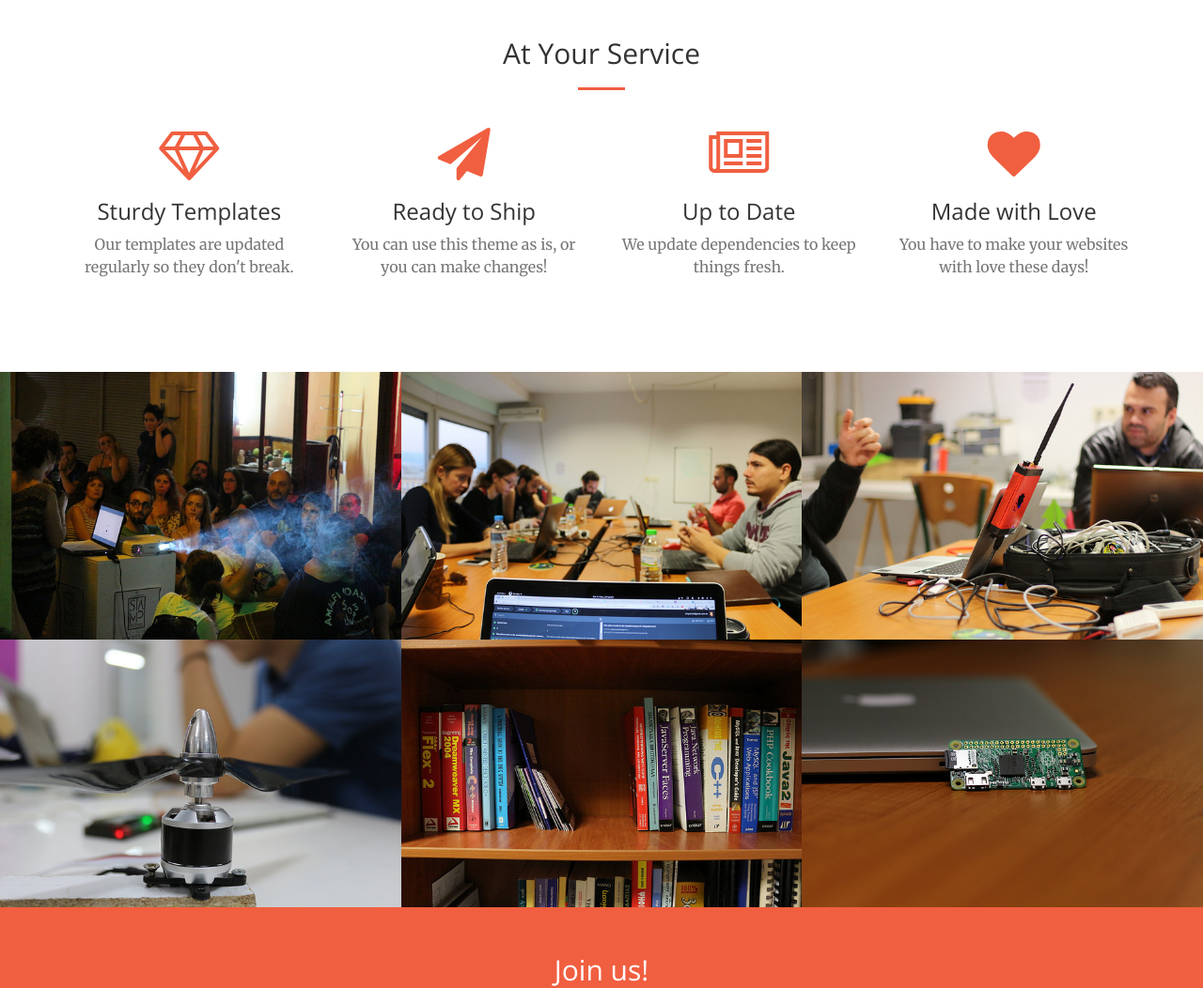
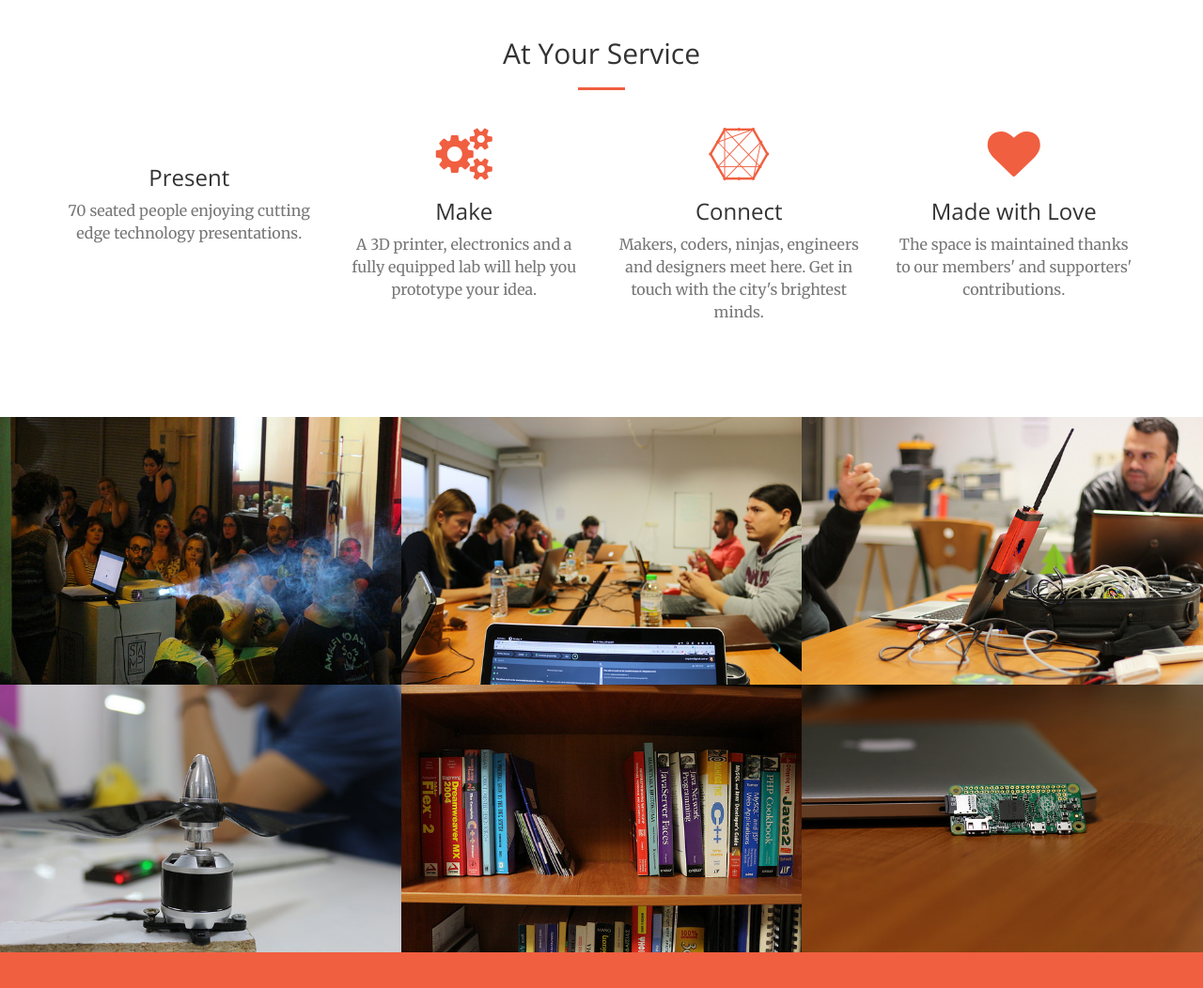
Before and after one commit to lambdaspace/new_website, a plain HTML site: page index.html in a window 1280 px wide. Shown: the part 860-1912 px from the top of the page at 94% size. Drawn offline with nearby package versions, Linux system fonts and the light colour scheme.

Commit message:
Update spaces info

```diff
--- a/index.html
+++ b/index.html
@@ -96,30 +96,30 @@
             <div class="row">
                 <div class="col-lg-3 col-md-6 text-center">
                     <div class="service-box">
-                        <i class="fa fa-4x fa-diamond wow bounceIn text-primary"></i>
-                        <h3>Sturdy Templates</h3>
-                        <p class="text-muted">Our templates are updated regularly so they don't break.</p>
+                        <i class="fa fa-4x fa-hashtag wow bounceIn text-primary"></i>
+                        <h3>Present</h3>
+                        <p class="text-muted">70 seated people enjoying cutting edge technology presentations.</p>
                     </div>
                 </div>
                 <div class="col-lg-3 col-md-6 text-center">
                     <div class="service-box">
-                        <i class="fa fa-4x fa-paper-plane wow bounceIn text-primary" data-wow-delay=".1s"></i>
-                        <h3>Ready to Ship</h3>
-                        <p class="text-muted">You can use this theme as is, or you can make changes!</p>
+                        <i class="fa fa-4x fa-gears wow bounceIn text-primary" data-wow-delay=".1s"></i>
+                        <h3>Make</h3>
+                        <p class="text-muted">A 3D printer, electronics and a fully equipped lab will help you prototype your idea.</p>
                     </div>
                 </div>
                 <div class="col-lg-3 col-md-6 text-center">
                     <div class="service-box">
-                        <i class="fa fa-4x fa-newspaper-o wow bounceIn text-primary" data-wow-delay=".2s"></i>
-                        <h3>Up to Date</h3>
-                        <p class="text-muted">We update dependencies to keep things fresh.</p>
+                        <i class="fa fa-4x fa-connectdevelop  wow bounceIn text-primary" data-wow-delay=".2s"></i>
+                        <h3>Connect</h3>
+                        <p class="text-muted">Makers, coders, ninjas, engineers and designers meet here. Get in touch with the city's brightest minds.</p>
                     </div>
                 </div>
                 <div class="col-lg-3 col-md-6 text-center">
                     <div class="service-box">
                         <i class="fa fa-4x fa-heart wow bounceIn text-primary" data-wow-delay=".3s"></i>
                         <h3>Made with Love</h3>
-                        <p class="text-muted">You have to make your websites with love these days!</p>
+                        <p class="text-muted">The space is maintained thanks to our members' and supporters' contributions.</p>
                     </div>
                 </div>
             </div>
```
